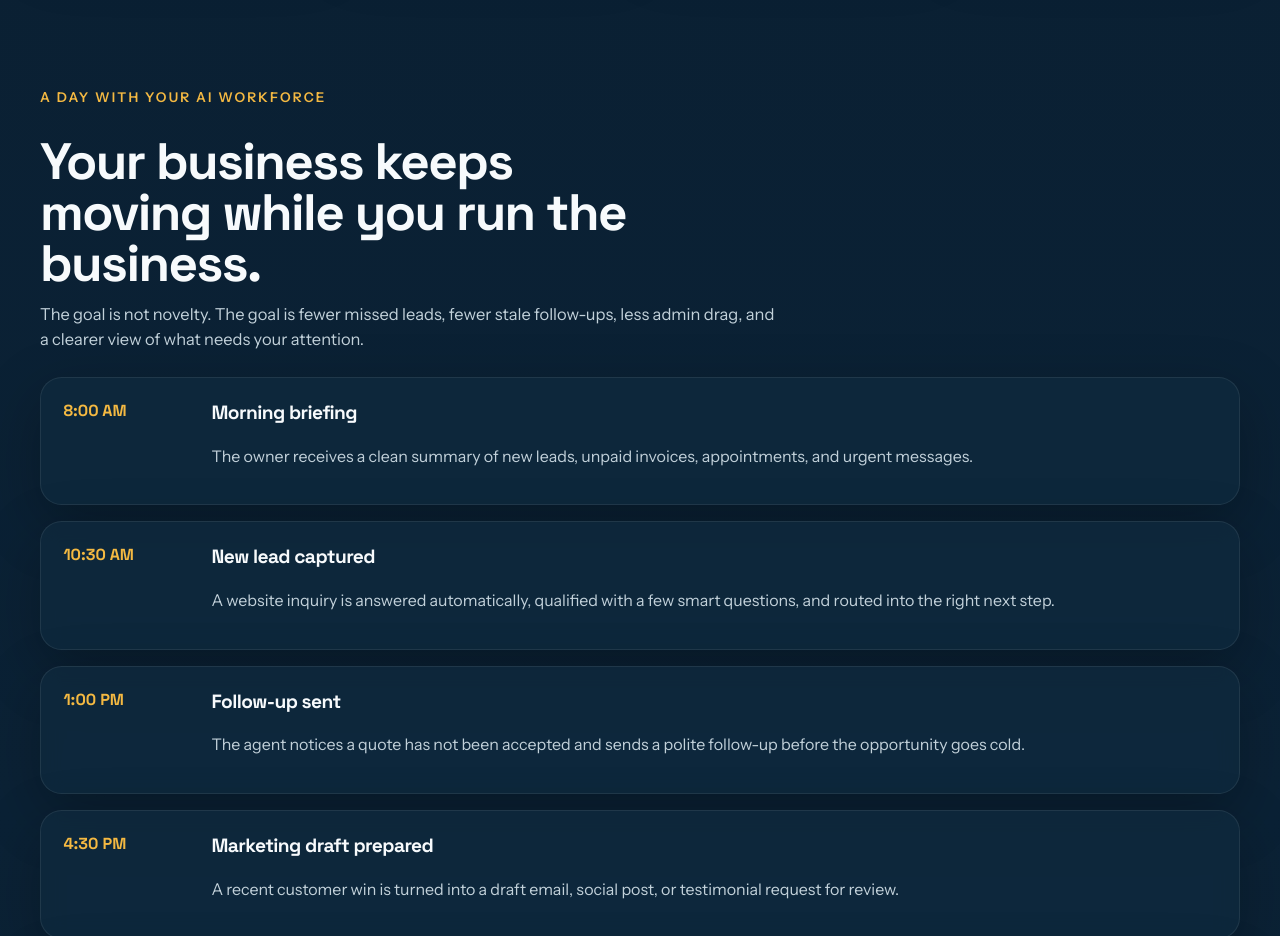
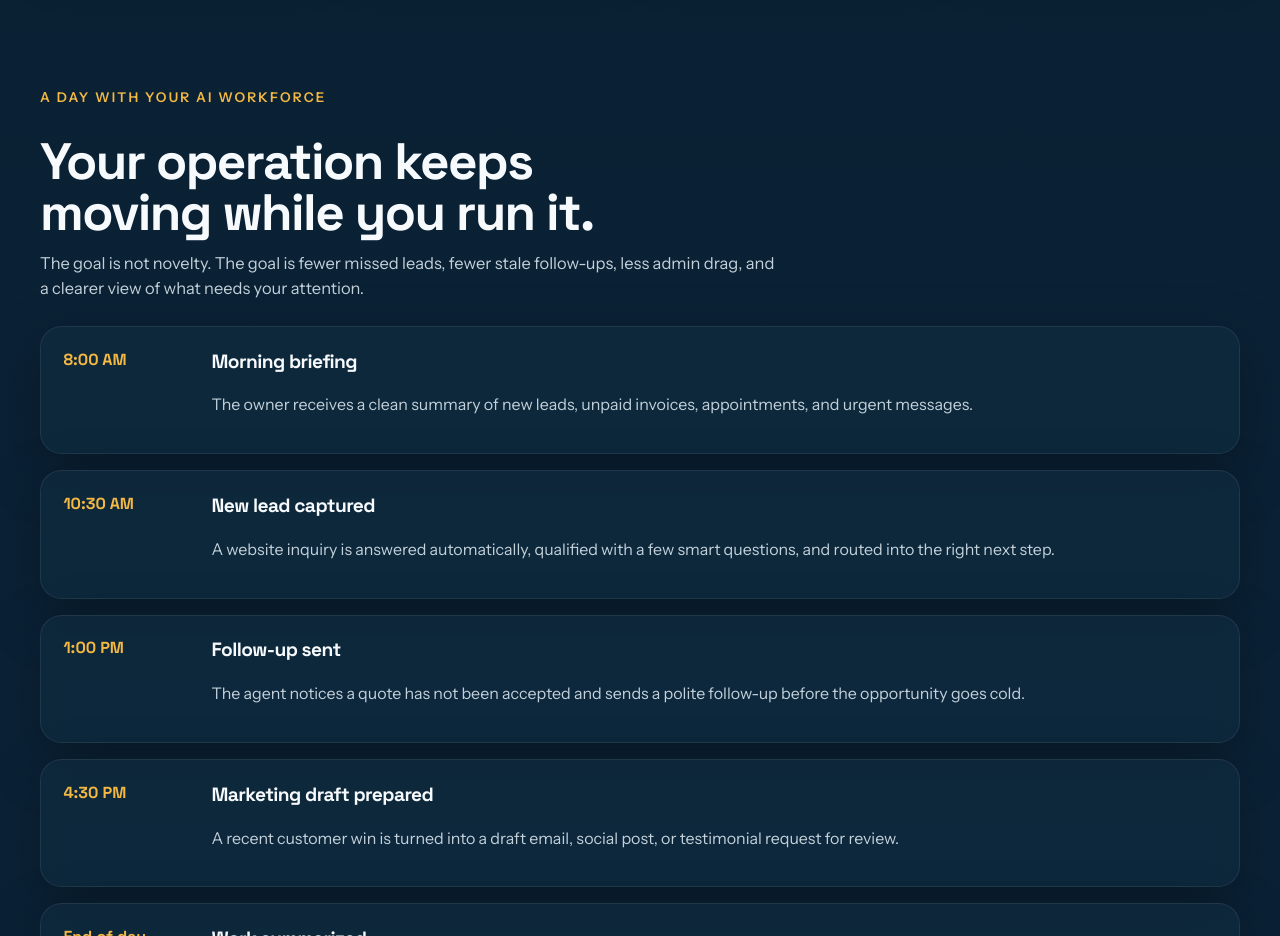
Before and after one commit to krisStone7/agentic-solutions-landing, a React (Vite) app: page / in a window 1280 px wide. Shown: the part 3380-4316 px from the top of the page. Built offline with nearby package versions, Linux system fonts and the light colour scheme.

Commit message:
Update day-in-life section headline

```diff
--- a/src/App.jsx
+++ b/src/App.jsx
@@ -679,7 +679,7 @@ function HomePage() {
         <section className="section day-section" id="day-in-the-life">
           <div className="section-heading wide">
             <p className="eyebrow">A Day With Your AI Workforce</p>
-            <h2>Your business keeps moving while you run the business.</h2>
+            <h2>Your operation keeps moving while you run it.</h2>
             <p className="section-intro">
               The goal is not novelty. The goal is fewer missed leads, fewer stale
               follow-ups, less admin drag, and a clearer view of what needs your attention.
```
